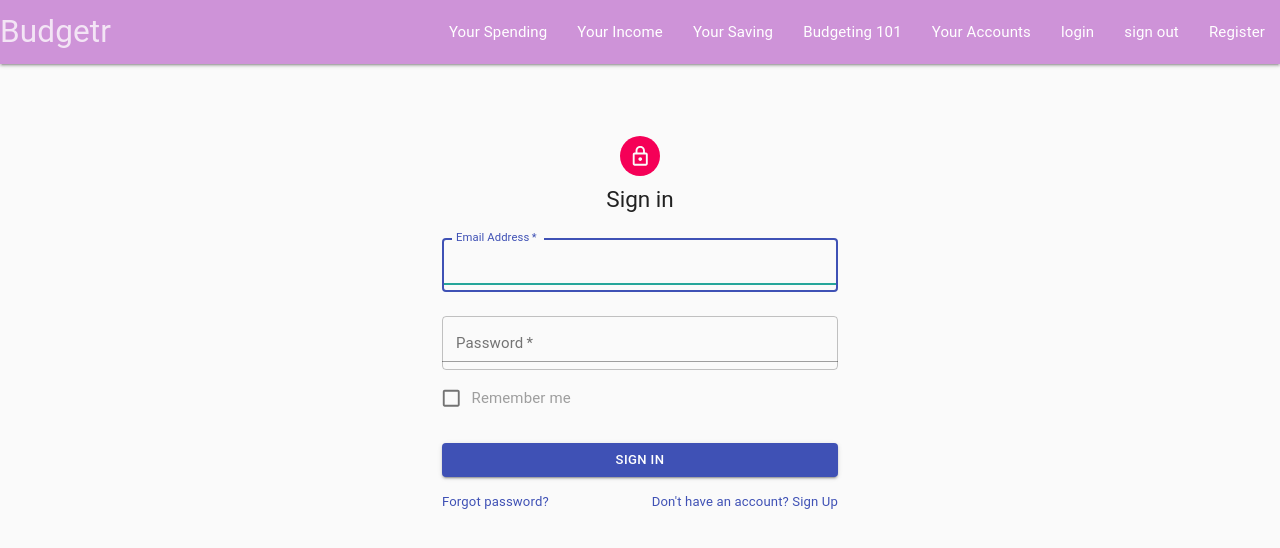
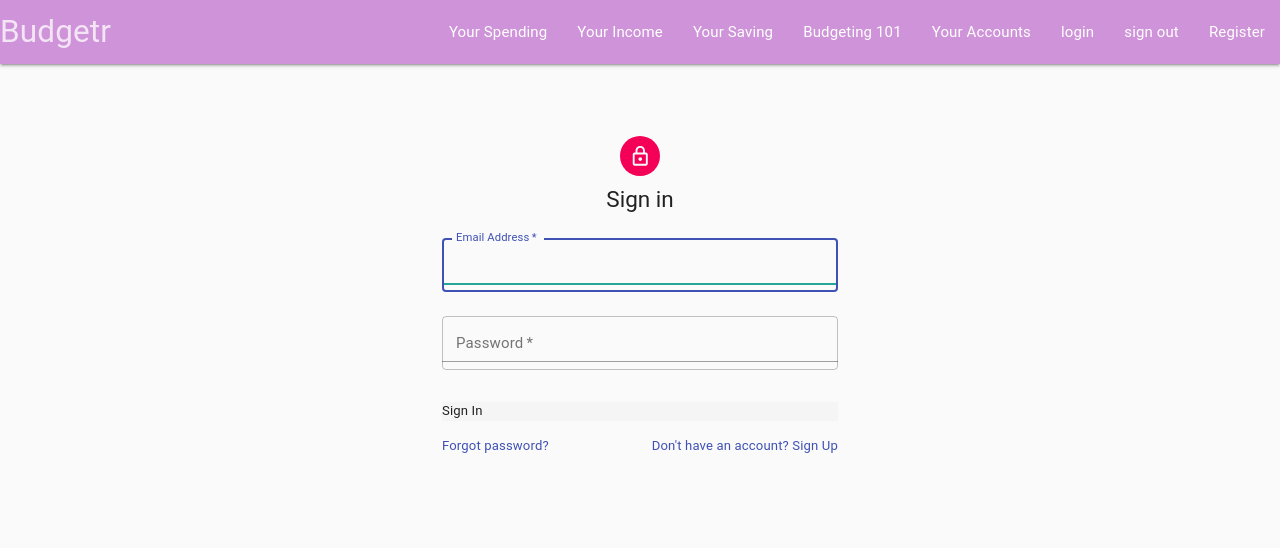
Before and after one commit to Selenestica/budgetr-client2, a React (Create React App) app: page /login in a window 1280 px wide. Shown: the top 548 px of the page. Built offline with nearby package versions, Linux system fonts and the light colour scheme.

Commit message:
integrated preexisting login functions into new sign in component

```diff
--- a/src/components/SignIn.js
+++ b/src/components/SignIn.js
@@ -1,16 +1,17 @@
-import React from "react";
+import React, { useState } from "react";
 import Avatar from "@material-ui/core/Avatar";
 import Button from "@material-ui/core/Button";
 import CssBaseline from "@material-ui/core/CssBaseline";
 import TextField from "@material-ui/core/TextField";
-import FormControlLabel from "@material-ui/core/FormControlLabel";
-import Checkbox from "@material-ui/core/Checkbox";
 import Link from "@material-ui/core/Link";
 import Grid from "@material-ui/core/Grid";
 import LockOutlinedIcon from "@material-ui/icons/LockOutlined";
 import Typography from "@material-ui/core/Typography";
 import { makeStyles } from "@material-ui/core/styles";
 import Container from "@material-ui/core/Container";
+import { setAuthenticationHeader } from "../utils/authentication";
+import { connect } from "react-redux";
+import axios from "axios";
 
 const useStyles = makeStyles((theme) => ({
   paper: {
@@ -29,10 +30,36 @@ const useStyles = makeStyles((theme) => ({
   },
   submit: {
     margin: theme.spacing(3, 0, 2),
+    cursor: "pointer",
+    backgroundColor: "whitesmoke",
   },
 }));
 
-export default function SignIn() {
+function SignIn(props) {
+  const [loginInfo, setLoginInfo] = useState([]);
+
+  const handleChange = (e) => {
+    setLoginInfo({
+      ...loginInfo,
+      [e.target.name]: e.target.value,
+    });
+  };
+
+  const onHandleLogin = async () => {
+    const res = await axios.post(
+      "http://localhost:3301/users/login",
+      loginInfo
+    );
+    if (res.status === 200) {
+      const token = res.data.token;
+      localStorage.setItem("jsonwebtoken", token);
+      setAuthenticationHeader(token);
+      props.onLoginSuccess(token);
+    } else {
+      console.log("There was some kind of error :(");
+    }
+  };
+
   const classes = useStyles();
 
   return (
@@ -52,6 +79,7 @@ export default function SignIn() {
             required
             fullWidth
             id="email"
+            onChange={handleChange}
             label="Email Address"
             name="email"
             autoComplete="email"
@@ -62,25 +90,16 @@ export default function SignIn() {
             margin="normal"
             required
             fullWidth
+            onChange={handleChange}
             name="password"
             label="Password"
             type="password"
             id="password"
             autoComplete="current-password"
           />
-          <FormControlLabel
-            control={<Checkbox value="remember" color="primary" />}
-            label="Remember me"
-          />
-          <Button
-            type="submit"
-            fullWidth
-            variant="contained"
-            color="primary"
-            className={classes.submit}
-          >
+          <div className={classes.submit} onClick={onHandleLogin}>
             Sign In
-          </Button>
+          </div>
           <Grid container>
             <Grid item xs>
               <Link href="#" variant="body2">
@@ -88,7 +107,7 @@ export default function SignIn() {
               </Link>
             </Grid>
             <Grid item>
-              <Link href="#" variant="body2">
+              <Link href="/register" variant="body2">
                 {"Don't have an account? Sign Up"}
               </Link>
             </Grid>
@@ -98,3 +117,12 @@ export default function SignIn() {
     </Container>
   );
 }
+
+const mapDispatchToProps = (dispatch) => {
+  return {
+    onLoginSuccess: (token) =>
+      dispatch({ type: "ON_LOGIN_SUCCESS", token: token }),
+  };
+};
+
+export default connect(null, mapDispatchToProps)(SignIn);
```
